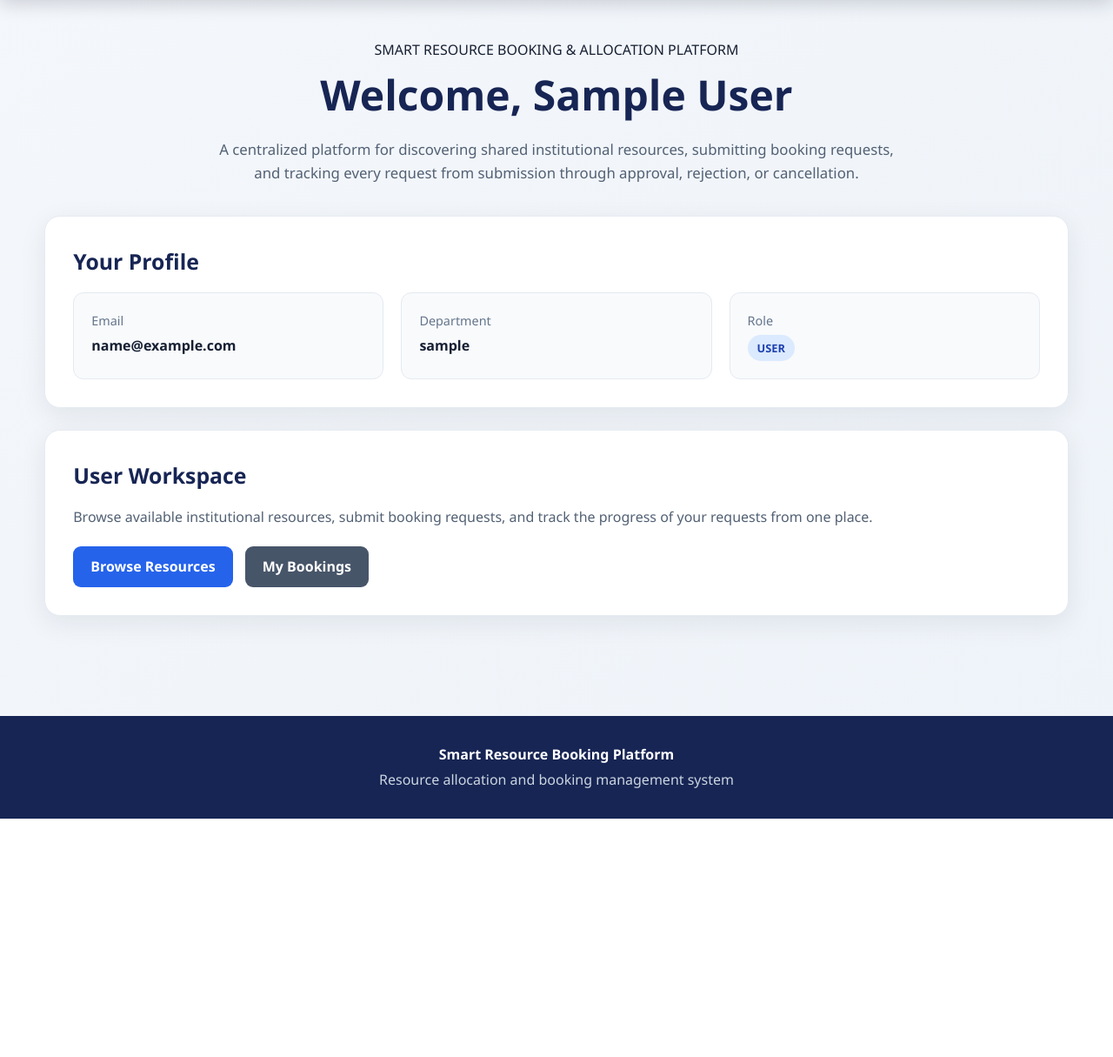
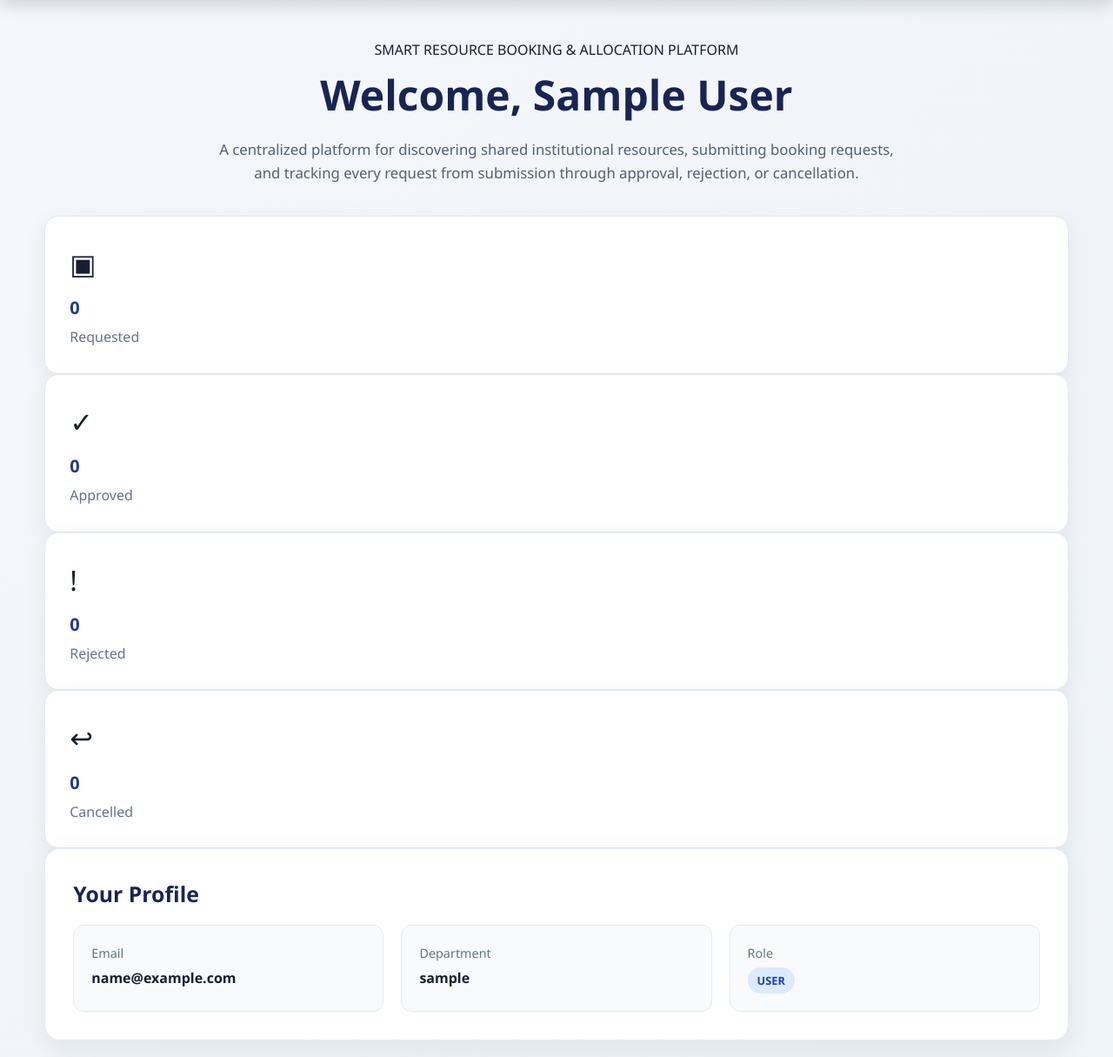
Before and after one commit to ko-27/smart-resource-booking, a Flask app: page /dashboard in a window 1280 px wide. Shown: the part 76-1291 px from the top of the page at 87% size. Before the commit the page ends 1017 px from the top, so only its background shows below. Run offline with Flask 3, Linux system fonts and the light colour scheme; the visitor is signed in with stand-in values (Sample User, id 1); data that the repository does not hold is empty.

Commit message:
Add user dashboard statistics

```diff
--- a/backend/templates/dashboard.html
+++ b/backend/templates/dashboard.html
@@ -142,6 +142,84 @@
 
                 <div class="stat-label">
                     Pending Requests
+                </div>
+
+            </div>
+
+        </section>
+
+    {% endif %}
+
+
+    <!-- User Statistics -->
+
+    {% if user.role != "ADMIN" %}
+
+        <section class="dashboard-stats user-stats">
+
+            <div class="stat-card">
+
+                <div class="stat-icon">
+                    &#9635;
+                </div>
+
+                <div class="stat-number">
+                    {{ requested_count }}
+                </div>
+
+                <div class="stat-label">
+                    Requested
+                </div>
+
+            </div>
+
+
+            <div class="stat-card">
+
+                <div class="stat-icon">
+                    &#10003;
+                </div>
+
+                <div class="stat-number">
+                    {{ approved_count }}
+                </div>
+
+                <div class="stat-label">
+                    Approved
+                </div>
+
+            </div>
+
+
+            <div class="stat-card">
+
+                <div class="stat-icon">
+                    !
+                </div>
+
+                <div class="stat-number">
+                    {{ rejected_count }}
+                </div>
+
+                <div class="stat-label">
+                    Rejected
+                </div>
+
+            </div>
+
+
+            <div class="stat-card">
+
+                <div class="stat-icon">
+                    &#8617;
+                </div>
+
+                <div class="stat-number">
+                    {{ cancelled_count }}
+                </div>
+
+                <div class="stat-label">
+                    Cancelled
                 </div>
 
             </div>
```
